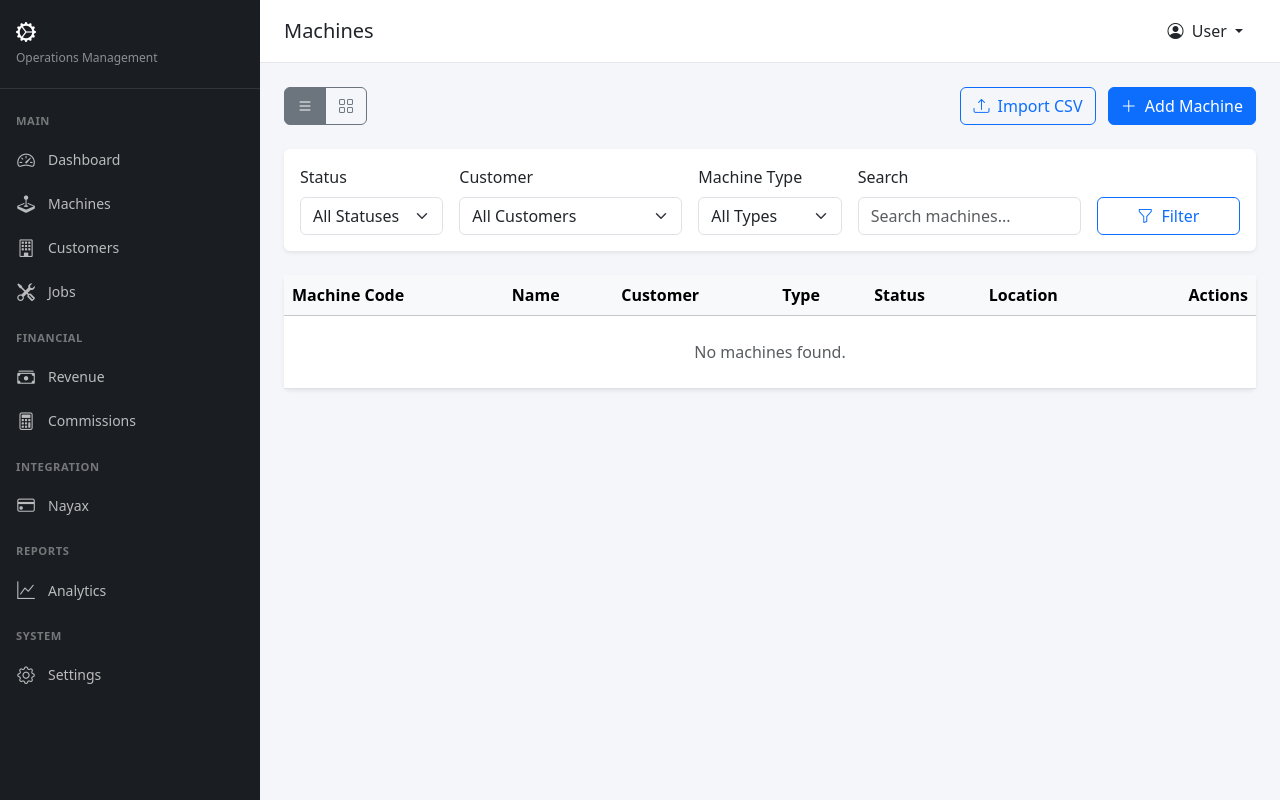
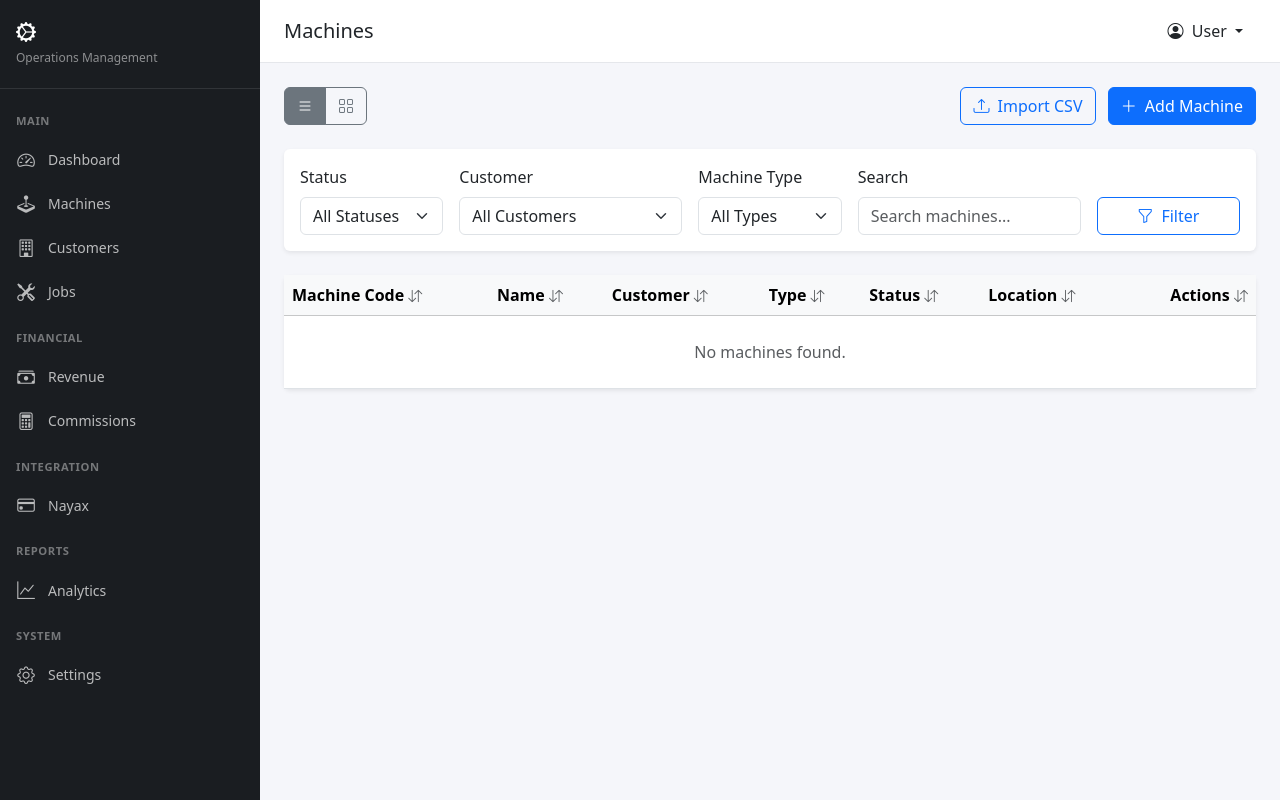
Before and after one commit to DorwardTech/PulseOPS, a PHP site: template templates/admin/machines/index.twig in a window 1280 px wide. Run offline with PHP 8.4, Linux system fonts and the light colour scheme; the template is opened without the code that fills it, so the values that code supplies are empty; some libraries are stand-ins or nearby versions.

Commit message:
Machines list: default order by code, add sortable columns
https://claude.ai/code/session_01SM2NNtnAvMVDjji6rTqPcN

```diff
--- a/src/Controllers/MachinesController.php
+++ b/src/Controllers/MachinesController.php
@@ -89,7 +89,7 @@ class MachinesController
              LEFT JOIN customers c ON m.customer_id = c.id
              LEFT JOIN machine_types mt ON m.machine_type_id = mt.id
              WHERE {$whereClause}
-             ORDER BY m.name ASC
+             ORDER BY m.machine_code ASC
              LIMIT {$perPage} OFFSET {$offset}",
             $bindings
         );
--- a/templates/admin/machines/index.twig
+++ b/templates/admin/machines/index.twig
@@ -126,7 +126,7 @@
 <div class="card border-0 shadow-sm">
     <div class="card-body p-0">
         <div class="table-responsive">
-            <table class="table table-hover mb-0">
+            <table class="table table-hover mb-0 sortable">
                 <thead class="table-light">
                     <tr>
                         <th>Machine Code</th>
```
